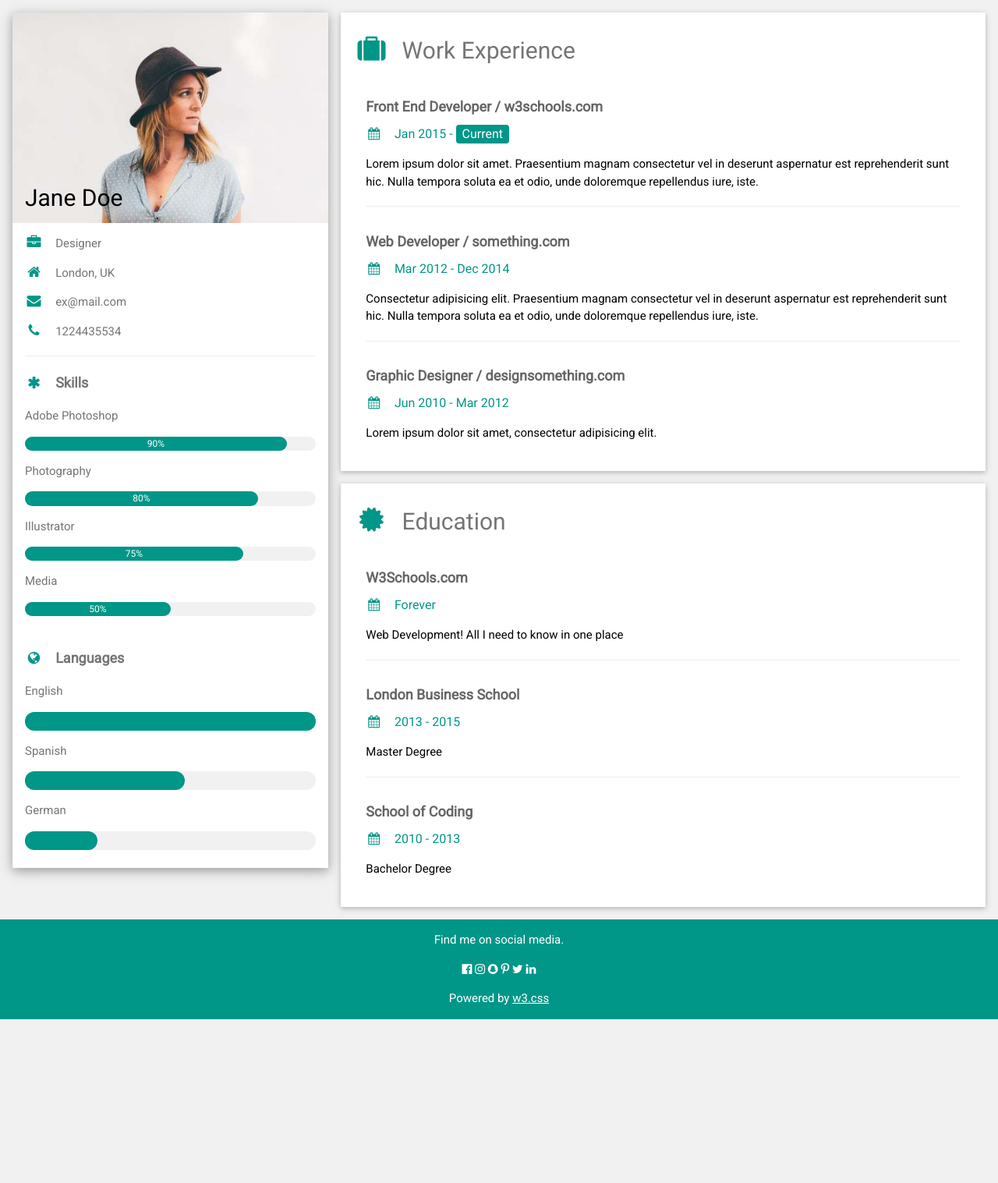
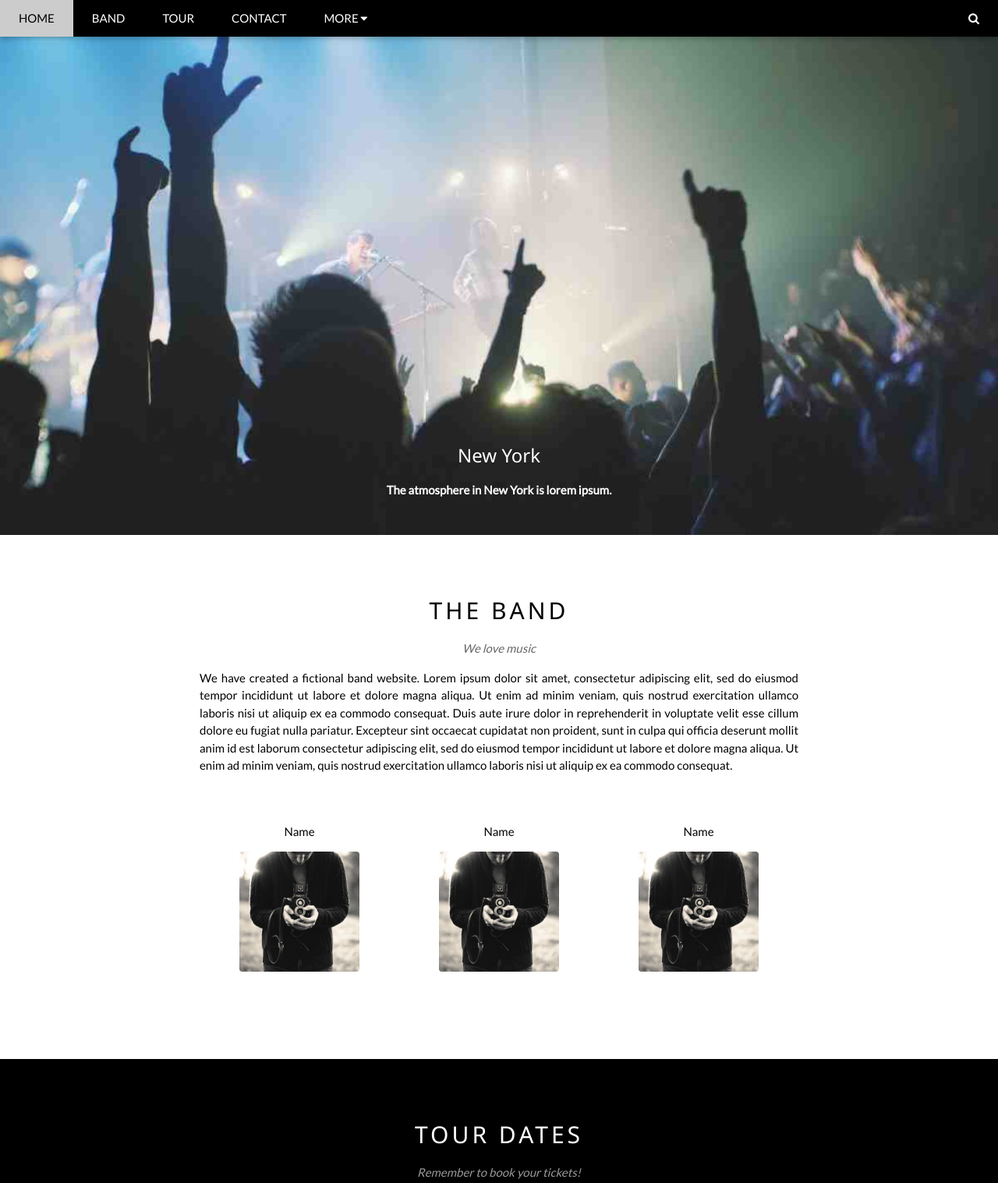
Before and after one commit to Gustavoberaldo/Gus-Projects, a plain HTML site: page index.html in a window 1280 px wide. Shown: the top 1517 px of the page at 78% size. Before the commit the page ends 1307 px from the top, so only its background shows below. Drawn offline with nearby package versions, Linux system fonts and the light colour scheme; some packages are replaced by stand-ins of ours.

Commit message:
Demo 1.0
Added w3 template with images

```diff
--- a/index.html
+++ b/index.html
@@ -4,141 +4,254 @@
 <meta charset="UTF-8">
 <meta name="viewport" content="width=device-width, initial-scale=1">
 <link rel="stylesheet" href="https://www.w3schools.com/w3css/4/w3.css">
-<link rel='stylesheet' href='https://fonts.googleapis.com/css?family=Roboto'>
+<link rel="stylesheet" href="https://fonts.googleapis.com/css?family=Lato">
 <link rel="stylesheet" href="https://cdnjs.cloudflare.com/ajax/libs/font-awesome/4.7.0/css/font-awesome.min.css">
 <style>
-html,body,h1,h2,h3,h4,h5,h6 {font-family: "Roboto", sans-serif}
+body {font-family: "Lato", sans-serif}
+.mySlides {display: none}
 </style>
-<body class="w3-light-grey">
+<body>
 
-<!-- Page Container -->
-<div class="w3-content w3-margin-top" style="max-width:1400px;">
+<!-- Navbar -->
+<div class="w3-top">
+  <div class="w3-bar w3-black w3-card">
+    <a class="w3-bar-item w3-button w3-padding-large w3-hide-medium w3-hide-large w3-right" href="javascript:void(0)" onclick="myFunction()" title="Toggle Navigation Menu"><i class="fa fa-bars"></i></a>
+    <a href="#" class="w3-bar-item w3-button w3-padding-large">HOME</a>
+    <a href="#band" class="w3-bar-item w3-button w3-padding-large w3-hide-small">BAND</a>
+    <a href="#tour" class="w3-bar-item w3-button w3-padding-large w3-hide-small">TOUR</a>
+    <a href="#contact" class="w3-bar-item w3-button w3-padding-large w3-hide-small">CONTACT</a>
+    <div class="w3-dropdown-hover w3-hide-small">
+      <button class="w3-padding-large w3-button" title="More">MORE <i class="fa fa-caret-down"></i></button>
+      <div class="w3-dropdown-content w3-bar-block w3-card-4">
+        <a href="#" class="w3-bar-item w3-button">Merchandise</a>
+        <a href="#" class="w3-bar-item w3-button">Extras</a>
+        <a href="#" class="w3-bar-item w3-button">Media</a>
+      </div>
+    </div>
+    <a href="javascript:void(0)" class="w3-padding-large w3-hover-red w3-hide-small w3-right"><i class="fa fa-search"></i></a>
+  </div>
+</div>
 
-  <!-- The Grid -->
-  <div class="w3-row-padding">
+<!-- Navbar on small screens -->
+<div id="navDemo" class="w3-bar-block w3-black w3-hide w3-hide-large w3-hide-medium w3-top" style="margin-top:46px">
+  <a href="#band" class="w3-bar-item w3-button w3-padding-large">BAND</a>
+  <a href="#tour" class="w3-bar-item w3-button w3-padding-large">TOUR</a>
+  <a href="#contact" class="w3-bar-item w3-button w3-padding-large">CONTACT</a>
+  <a href="#" class="w3-bar-item w3-button w3-padding-large">MERCH</a>
+</div>
 
-    <!-- Left Column -->
-    <div class="w3-third">
+<!-- Page content -->
+<div class="w3-content" style="max-width:2000px;margin-top:46px">
 
-      <div class="w3-white w3-text-grey w3-card-4">
-        <div class="w3-display-container">
-          <img src="/w3images/avatar_hat.jpg" style="width:100%" alt="Avatar">
-          <div class="w3-display-bottomleft w3-container w3-text-black">
-            <h2>Jane Doe</h2>
+  <!-- Automatic Slideshow Images -->
+  <div class="mySlides w3-display-container w3-center">
+    <img src="w3images/la.jpg" style="width:100%">
+    <div class="w3-display-bottommiddle w3-container w3-text-white w3-padding-32 w3-hide-small">
+      <h3>Los Angeles</h3>
+      <p><b>We had the best time playing at Venice Beach!</b></p>
+    </div>
+  </div>
+  <div class="mySlides w3-display-container w3-center">
+    <img src="w3images/ny.jpg" style="width:100%">
+    <div class="w3-display-bottommiddle w3-container w3-text-white w3-padding-32 w3-hide-small">
+      <h3>New York</h3>
+      <p><b>The atmosphere in New York is lorem ipsum.</b></p>
+    </div>
+  </div>
+  <div class="mySlides w3-display-container w3-center">
+    <img src="w3images/chicago.jpg" style="width:100%">
+    <div class="w3-display-bottommiddle w3-container w3-text-white w3-padding-32 w3-hide-small">
+      <h3>Chicago</h3>
+      <p><b>Thank you, Chicago - A night we won't forget.</b></p>
+    </div>
+  </div>
+
+  <!-- The Band Section -->
+  <div class="w3-container w3-content w3-center w3-padding-64" style="max-width:800px" id="band">
+    <h2 class="w3-wide">THE BAND</h2>
+    <p class="w3-opacity"><i>We love music</i></p>
+    <p class="w3-justify">We have created a fictional band website. Lorem ipsum dolor sit amet, consectetur adipiscing elit, sed do eiusmod tempor incididunt ut labore et dolore magna aliqua. Ut enim ad minim veniam, quis nostrud exercitation ullamco laboris nisi ut aliquip
+      ex ea commodo consequat. Duis aute irure dolor in reprehenderit in voluptate velit esse cillum dolore eu fugiat nulla pariatur. Excepteur sint occaecat cupidatat non proident, sunt in culpa qui officia deserunt mollit anim id est laborum consectetur
+      adipiscing elit, sed do eiusmod tempor incididunt ut labore et dolore magna aliqua. Ut enim ad minim veniam, quis nostrud exercitation ullamco laboris nisi ut aliquip ex ea commodo consequat.</p>
+    <div class="w3-row w3-padding-32">
+      <div class="w3-third">
+        <p>Name</p>
+        <img src="w3images/bandmember.jpg" class="w3-round w3-margin-bottom" alt="Random Name" style="width:60%">
+      </div>
+      <div class="w3-third">
+        <p>Name</p>
+        <img src="w3images/bandmember.jpg" class="w3-round w3-margin-bottom" alt="Random Name" style="width:60%">
+      </div>
+      <div class="w3-third">
+        <p>Name</p>
+        <img src="w3images/bandmember.jpg" class="w3-round" alt="Random Name" style="width:60%">
+      </div>
+    </div>
+  </div>
+
+  <!-- The Tour Section -->
+  <div class="w3-black" id="tour">
+    <div class="w3-container w3-content w3-padding-64" style="max-width:800px">
+      <h2 class="w3-wide w3-center">TOUR DATES</h2>
+      <p class="w3-opacity w3-center"><i>Remember to book your tickets!</i></p><br>
+
+      <ul class="w3-ul w3-border w3-white w3-text-grey">
+        <li class="w3-padding">September <span class="w3-tag w3-red w3-margin-left">Sold out</span></li>
+        <li class="w3-padding">October <span class="w3-tag w3-red w3-margin-left">Sold out</span></li>
+        <li class="w3-padding">November <span class="w3-badge w3-right w3-margin-right">3</span></li>
+      </ul>
+
+      <div class="w3-row-padding w3-padding-32" style="margin:0 -16px">
+        <div class="w3-third w3-margin-bottom">
+          <img src="w3images/newyork.jpg" alt="New York" style="width:100%" class="w3-hover-opacity">
+          <div class="w3-container w3-white">
+            <p><b>New York</b></p>
+            <p class="w3-opacity">Fri 27 Nov 2016</p>
+            <p>Praesent tincidunt sed tellus ut rutrum sed vitae justo.</p>
+            <button class="w3-button w3-black w3-margin-bottom" onclick="document.getElementById('ticketModal').style.display='block'">Buy Tickets</button>
           </div>
         </div>
-        <div class="w3-container">
-          <p><i class="fa fa-briefcase fa-fw w3-margin-right w3-large w3-text-teal"></i>Designer</p>
-          <p><i class="fa fa-home fa-fw w3-margin-right w3-large w3-text-teal"></i>London, UK</p>
-          <p><i class="fa fa-envelope fa-fw w3-margin-right w3-large w3-text-teal"></i>ex@mail.com</p>
-          <p><i class="fa fa-phone fa-fw w3-margin-right w3-large w3-text-teal"></i>1224435534</p>
-          <hr>
+        <div class="w3-third w3-margin-bottom">
+          <img src="w3images/paris.jpg" alt="Paris" style="width:100%" class="w3-hover-opacity">
+          <div class="w3-container w3-white">
+            <p><b>Paris</b></p>
+            <p class="w3-opacity">Sat 28 Nov 2016</p>
+            <p>Praesent tincidunt sed tellus ut rutrum sed vitae justo.</p>
+            <button class="w3-button w3-black w3-margin-bottom" onclick="document.getElementById('ticketModal').style.display='block'">Buy Tickets</button>
+          </div>
+        </div>
+        <div class="w3-third w3-margin-bottom">
+          <img src="w3images/sanfran.jpg" alt="San Francisco" style="width:100%" class="w3-hover-opacity">
+          <div class="w3-container w3-white">
+            <p><b>San Francisco</b></p>
+            <p class="w3-opacity">Sun 29 Nov 2016</p>
+            <p>Praesent tincidunt sed tellus ut rutrum sed vitae justo.</p>
+            <button class="w3-button w3-black w3-margin-bottom" onclick="document.getElementById('ticketModal').style.display='block'">Buy Tickets</button>
+          </div>
+        </div>
+      </div>
+    </div>
+  </div>
 
-          <p class="w3-large"><b><i class="fa fa-asterisk fa-fw w3-margin-right w3-text-teal"></i>Skills</b></p>
-          <p>Adobe Photoshop</p>
-          <div class="w3-light-grey w3-round-xlarge w3-small">
-            <div class="w3-container w3-center w3-round-xlarge w3-teal" style="width:90%">90%</div>
-          </div>
-          <p>Photography</p>
-          <div class="w3-light-grey w3-round-xlarge w3-small">
-            <div class="w3-container w3-center w3-round-xlarge w3-teal" style="width:80%">
-              <div class="w3-center w3-text-white">80%</div>
+  <!-- Ticket Modal -->
+  <div id="ticketModal" class="w3-modal">
+    <div class="w3-modal-content w3-animate-top w3-card-4">
+      <header class="w3-container w3-teal w3-center w3-padding-32">
+        <span onclick="document.getElementById('ticketModal').style.display='none'"
+       class="w3-button w3-teal w3-xlarge w3-display-topright">×</span>
+        <h2 class="w3-wide"><i class="fa fa-suitcase w3-margin-right"></i>Tickets</h2>
+      </header>
+      <div class="w3-container">
+        <p><label><i class="fa fa-shopping-cart"></i> Tickets, $15 per person</label></p>
+        <input class="w3-input w3-border" type="text" placeholder="How many?">
+        <p><label><i class="fa fa-user"></i> Send To</label></p>
+        <input class="w3-input w3-border" type="text" placeholder="Enter email">
+        <button class="w3-button w3-block w3-teal w3-padding-16 w3-section w3-right">PAY <i class="fa fa-check"></i></button>
+        <button class="w3-button w3-red w3-section" onclick="document.getElementById('ticketModal').style.display='none'">Close <i class="fa fa-remove"></i></button>
+        <p class="w3-right">Need <a href="#" class="w3-text-blue">help?</a></p>
+      </div>
+    </div>
+  </div>
+
+  <!-- The Contact Section -->
+  <div class="w3-container w3-content w3-padding-64" style="max-width:800px" id="contact">
+    <h2 class="w3-wide w3-center">CONTACT</h2>
+    <p class="w3-opacity w3-center"><i>Fan? Drop a note!</i></p>
+    <div class="w3-row w3-padding-32">
+      <div class="w3-col m6 w3-large w3-margin-bottom">
+        <i class="fa fa-map-marker" style="width:30px"></i> Chicago, US<br>
+        <i class="fa fa-phone" style="width:30px"></i> Phone: +00 151515<br>
+        <i class="fa fa-envelope" style="width:30px"> </i> Email: mail@mail.com<br>
+      </div>
+      <div class="w3-col m6">
+        <form action="/action_page.php" target="_blank">
+          <div class="w3-row-padding" style="margin:0 -16px 8px -16px">
+            <div class="w3-half">
+              <input class="w3-input w3-border" type="text" placeholder="Name" required name="Name">
+            </div>
+            <div class="w3-half">
+              <input class="w3-input w3-border" type="text" placeholder="Email" required name="Email">
             </div>
           </div>
-          <p>Illustrator</p>
-          <div class="w3-light-grey w3-round-xlarge w3-small">
-            <div class="w3-container w3-center w3-round-xlarge w3-teal" style="width:75%">75%</div>
-          </div>
-          <p>Media</p>
-          <div class="w3-light-grey w3-round-xlarge w3-small">
-            <div class="w3-container w3-center w3-round-xlarge w3-teal" style="width:50%">50%</div>
-          </div>
-          <br>
-
-          <p class="w3-large w3-text-theme"><b><i class="fa fa-globe fa-fw w3-margin-right w3-text-teal"></i>Languages</b></p>
-          <p>English</p>
-          <div class="w3-light-grey w3-round-xlarge">
-            <div class="w3-round-xlarge w3-teal" style="height:24px;width:100%"></div>
-          </div>
-          <p>Spanish</p>
-          <div class="w3-light-grey w3-round-xlarge">
-            <div class="w3-round-xlarge w3-teal" style="height:24px;width:55%"></div>
-          </div>
-          <p>German</p>
-          <div class="w3-light-grey w3-round-xlarge">
-            <div class="w3-round-xlarge w3-teal" style="height:24px;width:25%"></div>
-          </div>
-          <br>
-        </div>
-      </div><br>
-
-    <!-- End Left Column -->
+          <input class="w3-input w3-border" type="text" placeholder="Message" required name="Message">
+          <button class="w3-button w3-black w3-section w3-right" type="submit">SEND</button>
+        </form>
+      </div>
     </div>
-
-    <!-- Right Column -->
-    <div class="w3-twothird">
-
-      <div class="w3-container w3-card w3-white w3-margin-bottom">
-        <h2 class="w3-text-grey w3-padding-16"><i class="fa fa-suitcase fa-fw w3-margin-right w3-xxlarge w3-text-teal"></i>Work Experience</h2>
-        <div class="w3-container">
-          <h5 class="w3-opacity"><b>Front End Developer / w3schools.com</b></h5>
-          <h6 class="w3-text-teal"><i class="fa fa-calendar fa-fw w3-margin-right"></i>Jan 2015 - <span class="w3-tag w3-teal w3-round">Current</span></h6>
-          <p>Lorem ipsum dolor sit amet. Praesentium magnam consectetur vel in deserunt aspernatur est reprehenderit sunt hic. Nulla tempora soluta ea et odio, unde doloremque repellendus iure, iste.</p>
-          <hr>
-        </div>
-        <div class="w3-container">
-          <h5 class="w3-opacity"><b>Web Developer / something.com</b></h5>
-          <h6 class="w3-text-teal"><i class="fa fa-calendar fa-fw w3-margin-right"></i>Mar 2012 - Dec 2014</h6>
-          <p>Consectetur adipisicing elit. Praesentium magnam consectetur vel in deserunt aspernatur est reprehenderit sunt hic. Nulla tempora soluta ea et odio, unde doloremque repellendus iure, iste.</p>
-          <hr>
-        </div>
-        <div class="w3-container">
-          <h5 class="w3-opacity"><b>Graphic Designer / designsomething.com</b></h5>
-          <h6 class="w3-text-teal"><i class="fa fa-calendar fa-fw w3-margin-right"></i>Jun 2010 - Mar 2012</h6>
-          <p>Lorem ipsum dolor sit amet, consectetur adipisicing elit. </p><br>
-        </div>
-      </div>
-
-      <div class="w3-container w3-card w3-white">
-        <h2 class="w3-text-grey w3-padding-16"><i class="fa fa-certificate fa-fw w3-margin-right w3-xxlarge w3-text-teal"></i>Education</h2>
-        <div class="w3-container">
-          <h5 class="w3-opacity"><b>W3Schools.com</b></h5>
-          <h6 class="w3-text-teal"><i class="fa fa-calendar fa-fw w3-margin-right"></i>Forever</h6>
-          <p>Web Development! All I need to know in one place</p>
-          <hr>
-        </div>
-        <div class="w3-container">
-          <h5 class="w3-opacity"><b>London Business School</b></h5>
-          <h6 class="w3-text-teal"><i class="fa fa-calendar fa-fw w3-margin-right"></i>2013 - 2015</h6>
-          <p>Master Degree</p>
-          <hr>
-        </div>
-        <div class="w3-container">
-          <h5 class="w3-opacity"><b>School of Coding</b></h5>
-          <h6 class="w3-text-teal"><i class="fa fa-calendar fa-fw w3-margin-right"></i>2010 - 2013</h6>
-          <p>Bachelor Degree</p><br>
-        </div>
-      </div>
-
-    <!-- End Right Column -->
-    </div>
-
-  <!-- End Grid -->
   </div>
 
-  <!-- End Page Container -->
+<!-- End Page Content -->
 </div>
+<!-- Add Google Maps -->
+<div id="googleMap" style="height:400px;" class="w3-grayscale-max"></div>
+<script>
+function myMap() {
+  myCenter=new google.maps.LatLng(41.878114, -87.629798);
+  var mapOptions= {
+    center:myCenter,
+    zoom:12, scrollwheel: false, draggable: false,
+    mapTypeId:google.maps.MapTypeId.ROADMAP
+  };
+  var map=new google.maps.Map(document.getElementById("googleMap"),mapOptions);
 
-<footer class="w3-container w3-teal w3-center w3-margin-top">
-  <p>Find me on social media.</p>
+  var marker = new google.maps.Marker({
+    position: myCenter,
+  });
+  marker.setMap(map);
+}
+</script>
+<script src="https://maps.googleapis.com/maps/api/js?key=AIzaSyBu-916DdpKAjTmJNIgngS6HL_kDIKU0aU&callback=myMap"></script>
+<!--
+To use this code on your website, get a free API key from Google.
+Read more at: https://www.w3schools.com/graphics/google_maps_basic.asp
+-->
+
+<!-- Footer -->
+<footer class="w3-container w3-padding-64 w3-center w3-opacity w3-light-grey w3-xlarge">
   <i class="fa fa-facebook-official w3-hover-opacity"></i>
   <i class="fa fa-instagram w3-hover-opacity"></i>
   <i class="fa fa-snapchat w3-hover-opacity"></i>
   <i class="fa fa-pinterest-p w3-hover-opacity"></i>
   <i class="fa fa-twitter w3-hover-opacity"></i>
   <i class="fa fa-linkedin w3-hover-opacity"></i>
-  <p>Powered by <a href="https://www.w3schools.com/w3css/default.asp" target="_blank">w3.css</a></p>
+  <p class="w3-medium">Powered by <a href="https://www.w3schools.com/w3css/default.asp" target="_blank">w3.css</a></p>
 </footer>
+
+<script>
+// Automatic Slideshow - change image every 4 seconds
+var myIndex = 0;
+carousel();
+
+function carousel() {
+    var i;
+    var x = document.getElementsByClassName("mySlides");
+    for (i = 0; i < x.length; i++) {
+       x[i].style.display = "none";
+    }
+    myIndex++;
+    if (myIndex > x.length) {myIndex = 1}
+    x[myIndex-1].style.display = "block";
+    setTimeout(carousel, 4000);
+}
+
+// Used to toggle the menu on small screens when clicking on the menu button
+function myFunction() {
+    var x = document.getElementById("navDemo");
+    if (x.className.indexOf("w3-show") == -1) {
+        x.className += " w3-show";
+    } else {
+        x.className = x.className.replace(" w3-show", "");
+    }
+}
+
+// When the user clicks anywhere outside of the modal, close it
+var modal = document.getElementById('ticketModal');
+window.onclick = function(event) {
+  if (event.target == modal) {
+    modal.style.display = "none";
+  }
+}
+</script>
 
 </body>
 </html>
```
Also changed, not shown: w3images/bandmember.jpg (added), w3images/chicago.jpg (added), w3images/la.jpg (added), w3images/newyork.jpg (added), w3images/ny.jpg (added), w3images/paris.jpg (added), w3images/sanfran.jpg (added).
